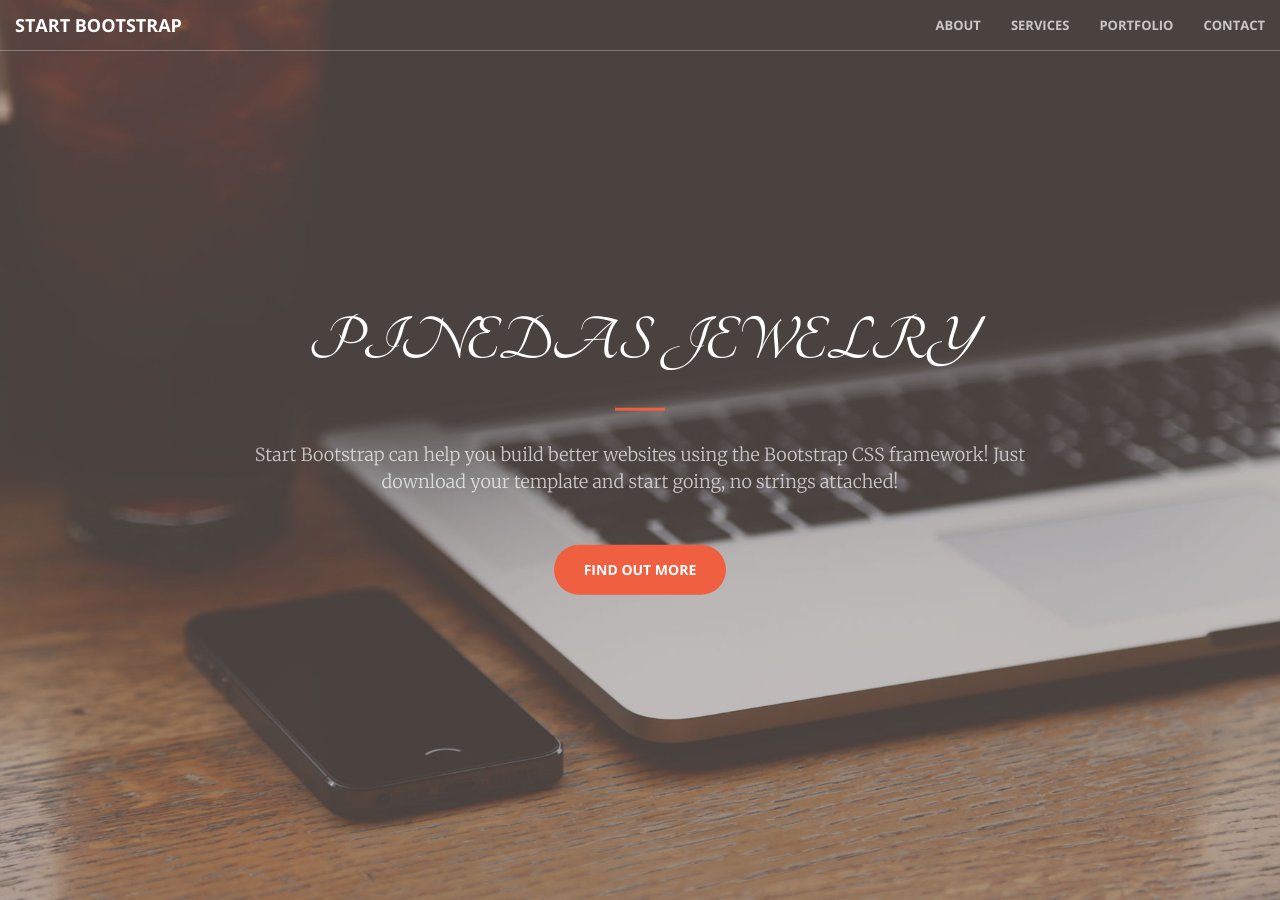
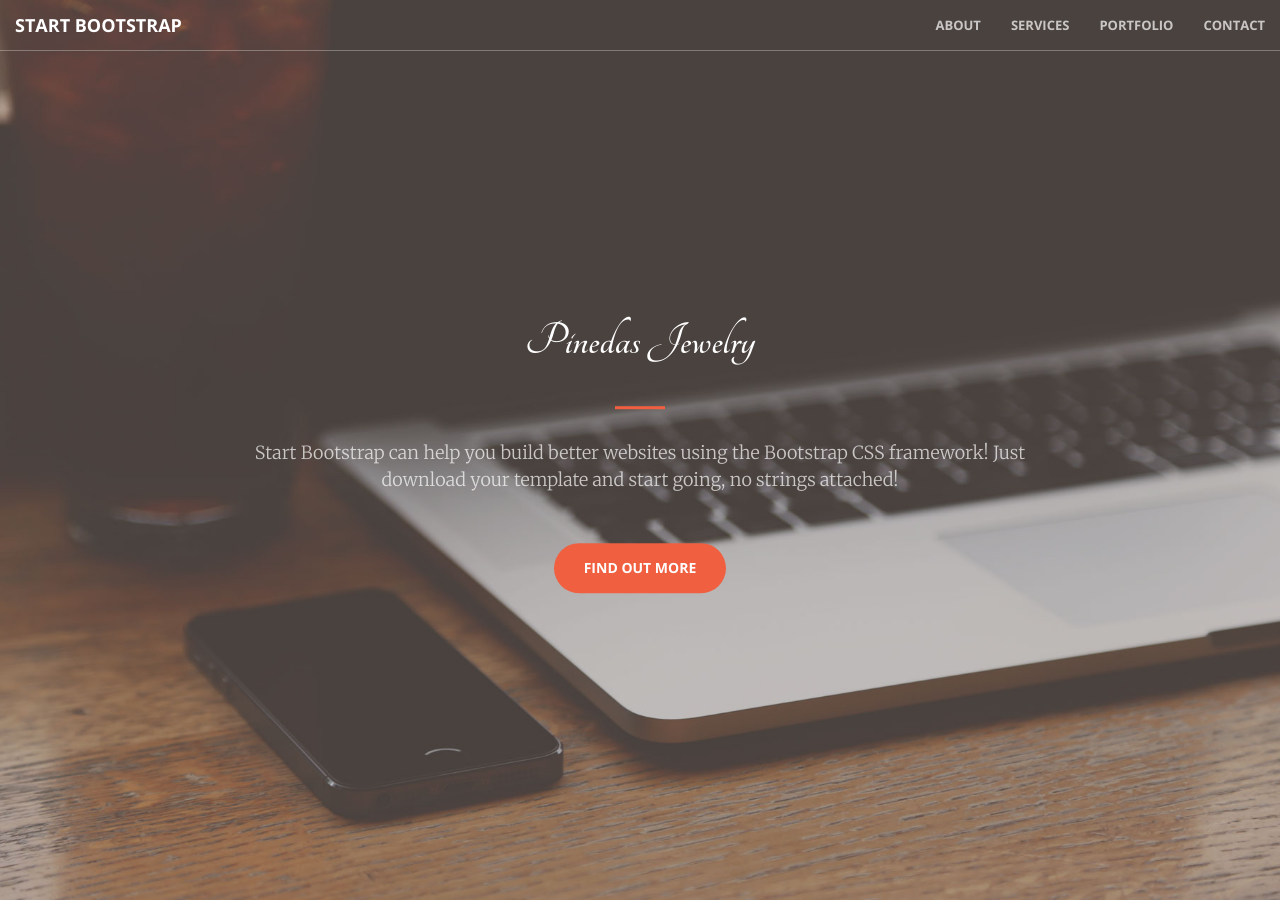
Before and after one commit to mariopineda/pinedasjewelry, a Jekyll site: the page built from index.html, in a window 1280 px wide and 900 px high. Built offline with Jekyll 4.4.1, drawn with Linux system fonts in a browser that asks for light colours.

Commit message:
Update header.html

```diff
--- a/_includes/header.html
+++ b/_includes/header.html
@@ -1,7 +1,7 @@
 <header>
     <div class="header-content">
         <div class="header-content-inner">
-            <h1 style="font-family: 'Tangerine', serif;">Pinedas Jewelry</h1>
+            <div style="font-family: 'Tangerine', serif; font-size: 48px;">Pinedas Jewelry</div>
             <hr>
             <p>Start Bootstrap can help you build better websites using the Bootstrap CSS framework! Just download your template and start going, no strings attached!</p>
             <a href="#about" class="btn btn-primary btn-xl page-scroll">Find Out More</a>
```
